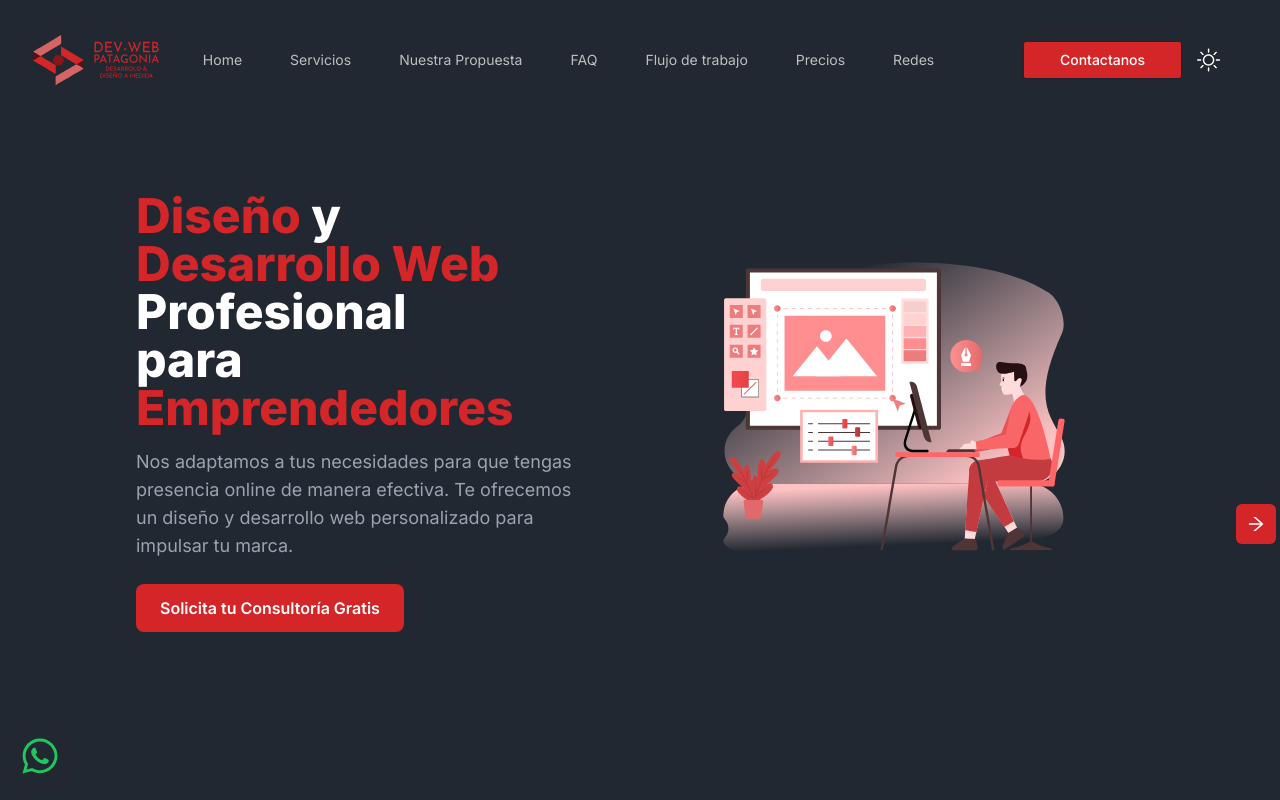
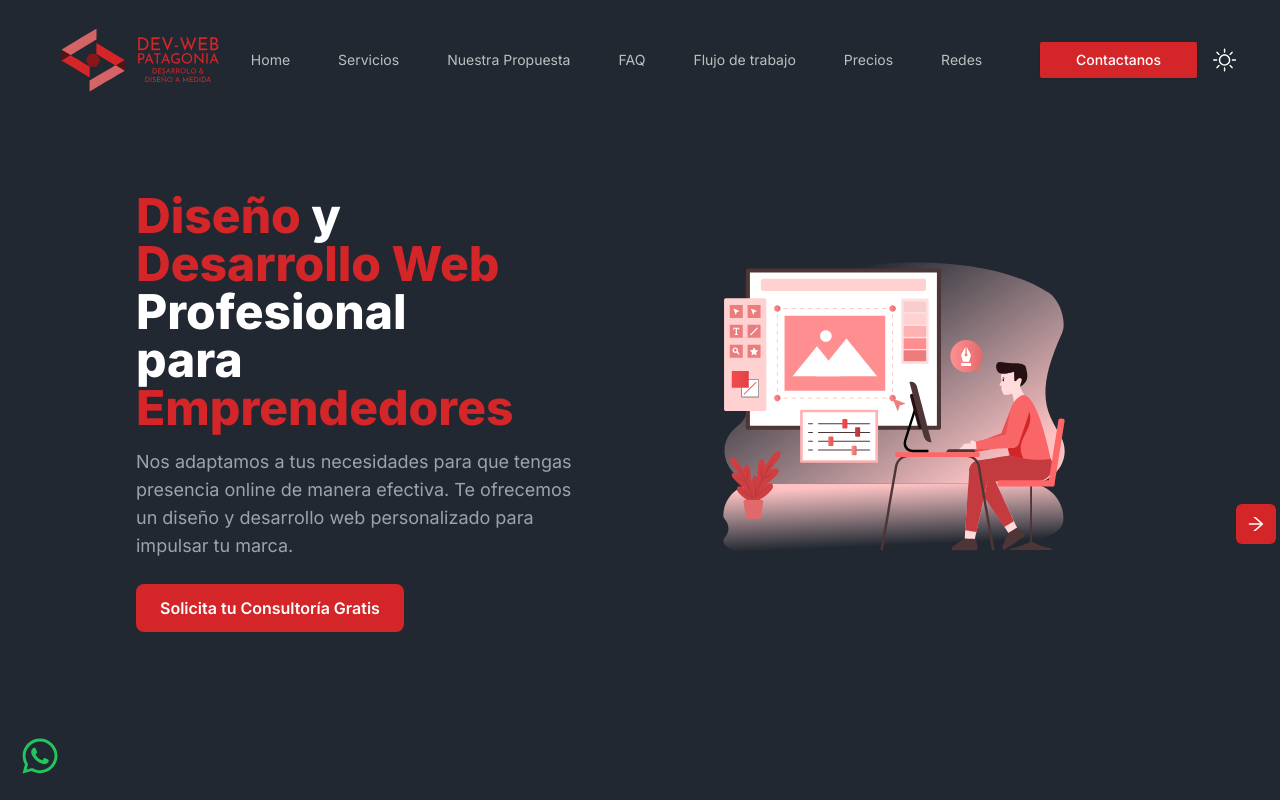
Before and after one commit to kevkarlion/DevWeb-Patagonia, a Next.js app: page / in a window 1280 px wide. Shown: the top 800 px of the page. Built offline with nearby package versions, Linux system fonts and the light colour scheme.

Commit message:
resizing logo navbar

```diff
--- a/src/components/Header/index.tsx
+++ b/src/components/Header/index.tsx
@@ -54,7 +54,7 @@ const Header = () => {
               href="/"
               className={`header-logo block ${sticky ? "py-5 lg:py-2" : "py-8"}`}
             >
-              <div className="flex h-auto lg:h-[140px] lg:w-[160px] xl:h-[100px] justify-center items-center">
+              <div className="flex h-auto lg:h-[140px] lg:w-[160px] xl:h-[140px] xl:w-[200px] xl:ml-6 justify-center items-center">
                 <Image
                   src="/images/logo/navbar-corregido.svg"
                   alt="logo"
```
